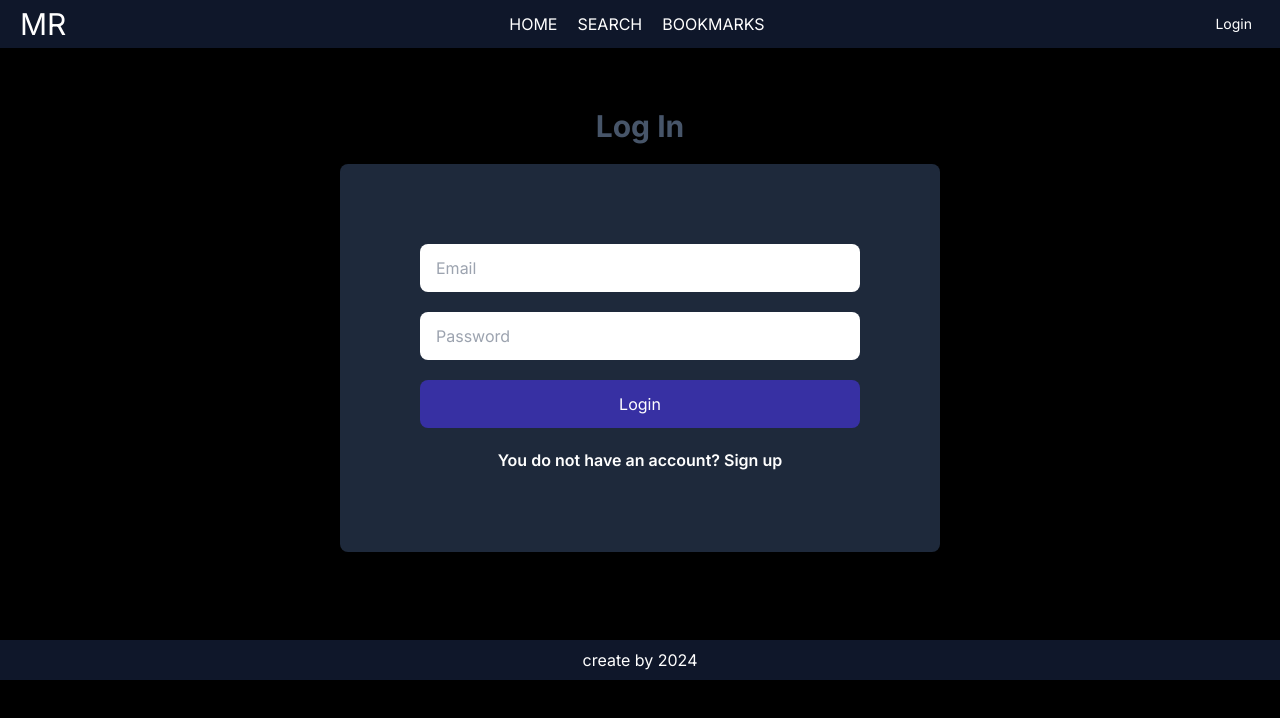
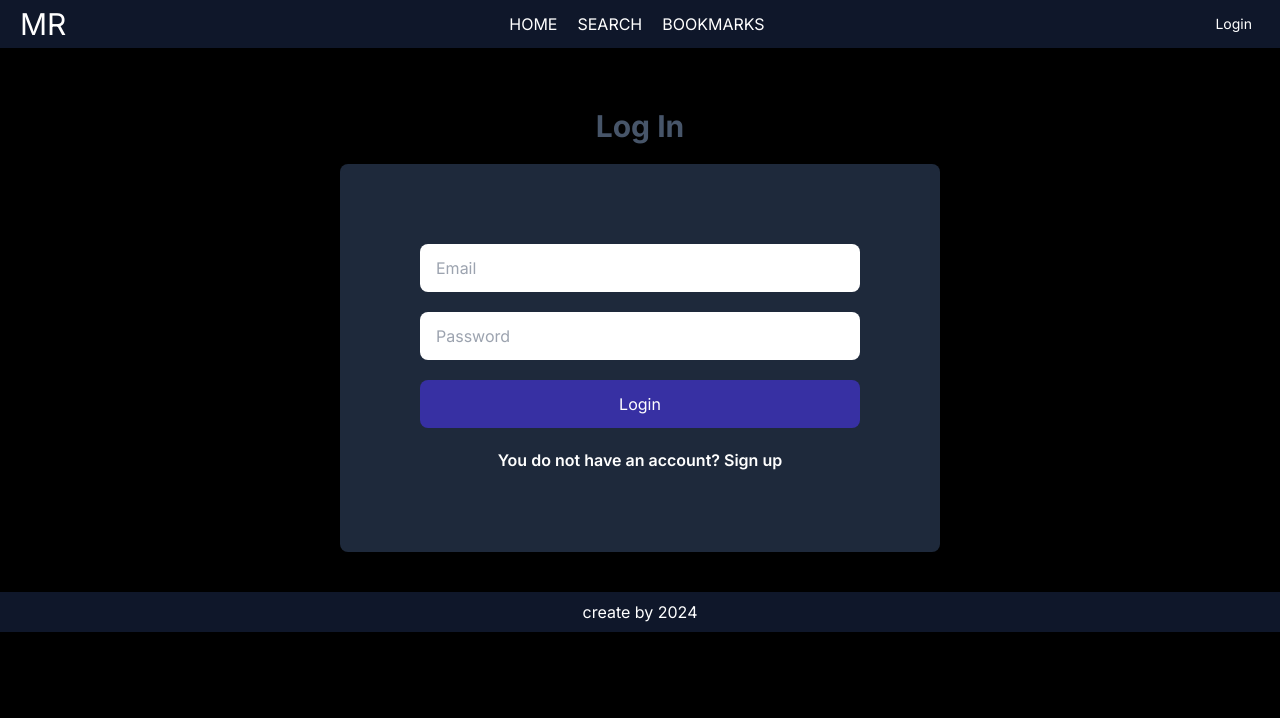
Before and after one commit to juliang12/movieRecommendation, a Next.js app: page /auth/login in a window 1280 px wide. Shown: the top 718 px of the page. Built offline with nearby package versions, Linux system fonts and the light colour scheme; no server answers.

Commit message:
Revert "prueba 2"
This reverts commit 193a0495dc005e4cf6e80b781c6173cb7f122515.

```diff
--- a/src/components/layout/AppLayout.tsx
+++ b/src/components/layout/AppLayout.tsx
@@ -15,8 +15,6 @@ const AppLayout = ({ children }: LayoutProps) => {
       <main className="h-full py-10 bg-black-100 overflow-hidden mx-auto sm:px-10 px-5">
         {children}
       </main>
-      <h1>una prueba mas</h1>
-      <h2>Purbea 3</h2>
       <Footer />
     </>
   );
```
